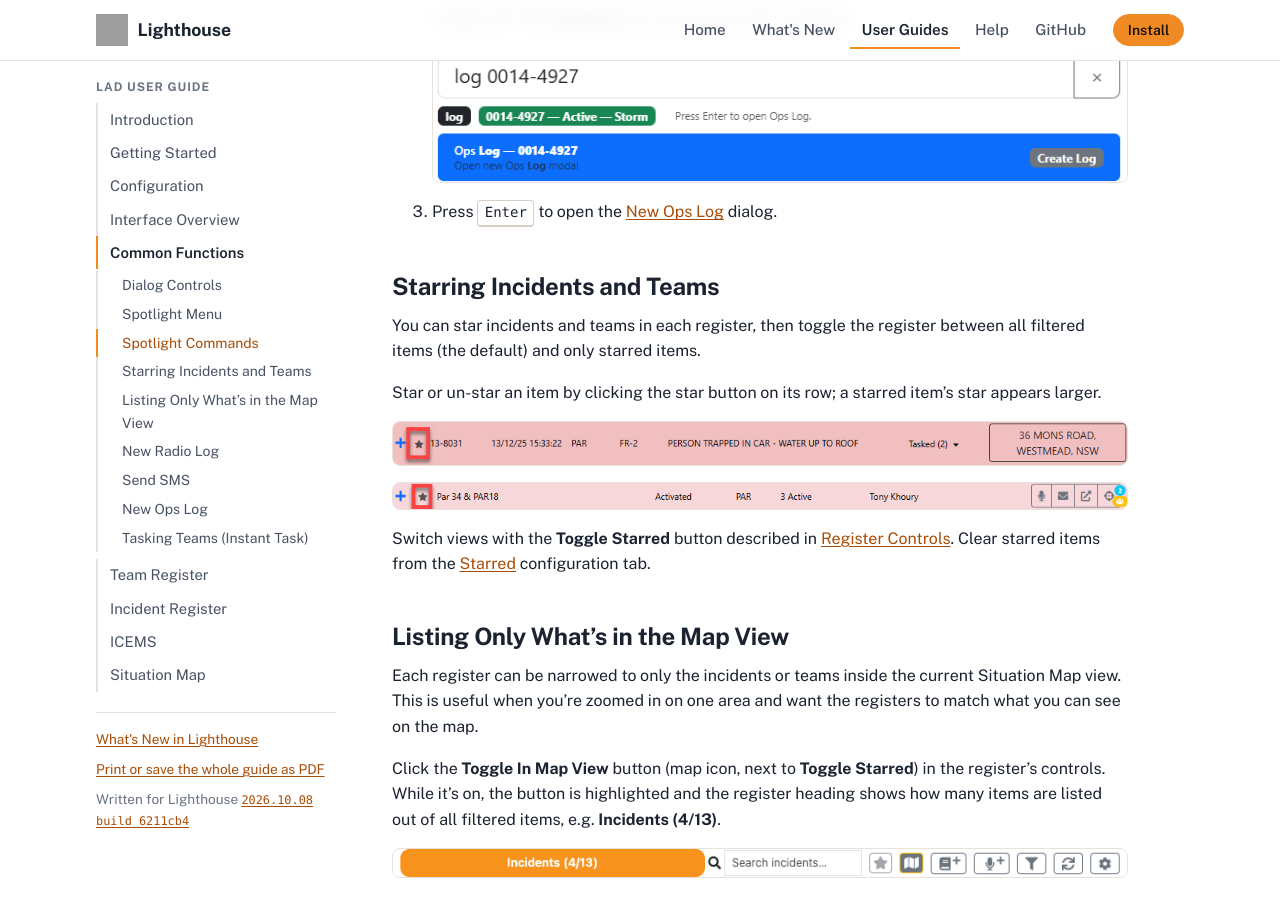
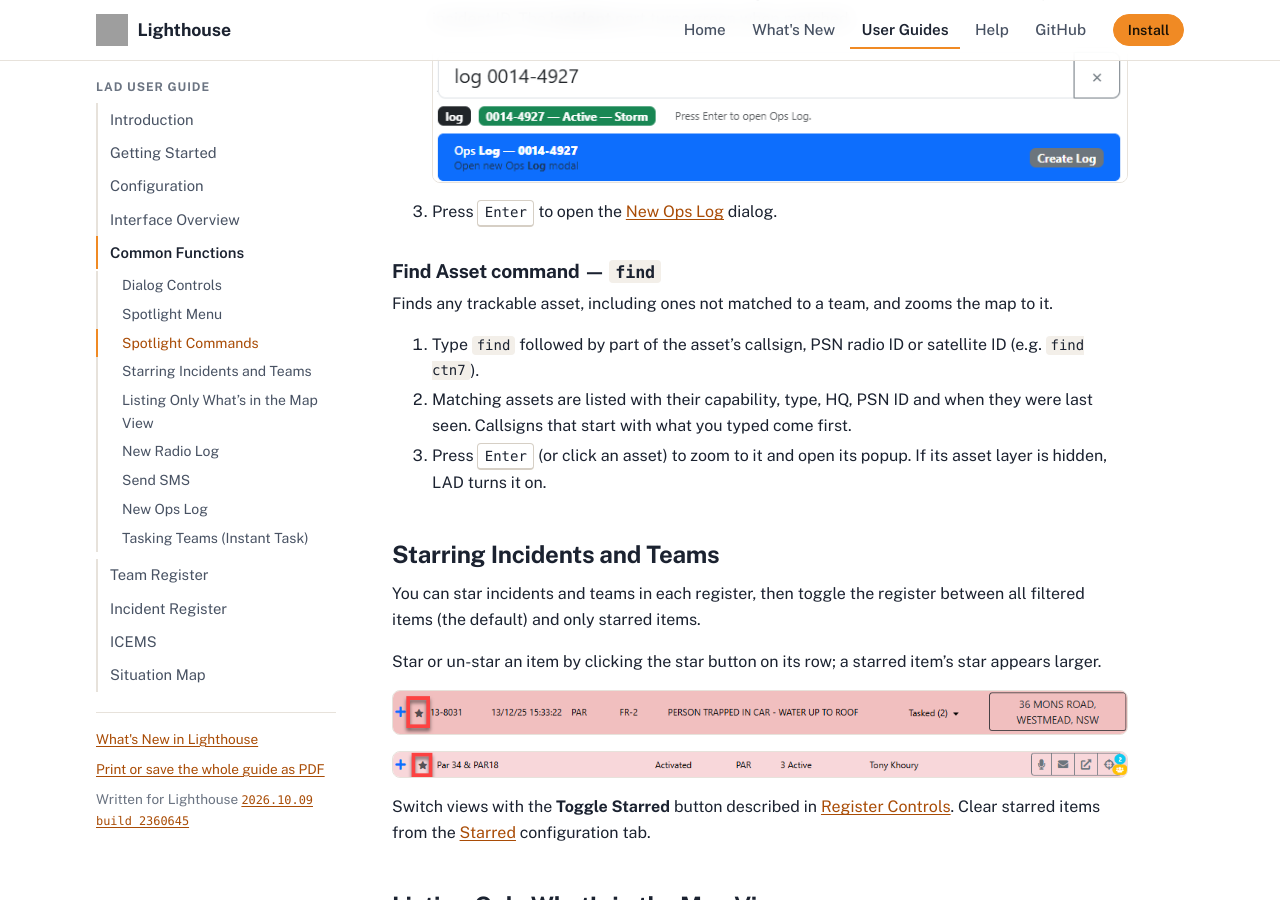
Before and after one commit to NSWSESMembers/lighthouse.ses.nsw.gov.au, a Jekyll site: the page built from preview/guides/lad/common-functions.md, in a window 1280 px wide and 900 px high, scrolled down 2325 px. Built offline with Jekyll 4.4.1, drawn with Linux system fonts in a browser that asks for light colours; grey boxes are pictures that could not be loaded.

Commit message:
Sync preview docs from NSWSESMembers/Lighthouse@2360645 (master-dev)

```diff
--- a/_data/lad_guide_preview.yml
+++ b/_data/lad_guide_preview.yml
@@ -1,2 +1,2 @@
-version_name: "2026.10.08 build 6211cb4"
-commit: "6211cb47df5b1aa0a6a8fa835688430fd5b4fc1f"
+version_name: "2026.10.09 build 2360645"
+commit: "2360645f10efdce8ac65268d0532cdaf025e168c"
--- a/preview/guides/lad/common-functions.md
+++ b/preview/guides/lad/common-functions.md
@@ -74,6 +74,14 @@ Creates a radio log against a team on an incident. Works the same way as `task`:
    ![Incident matched](images/spotlight-log-2.png)
 
 3. Press <kbd>Enter</kbd> to open the [New Ops Log](#new-ops-log) dialog.
+
+### Find Asset command — `find`
+
+Finds any trackable asset, including ones not matched to a team, and zooms the map to it.
+
+1. Type `find` followed by part of the asset's callsign, PSN radio ID or satellite ID (e.g. `find ctn7`).
+2. Matching assets are listed with their capability, type, HQ, PSN ID and when they were last seen. Callsigns that start with what you typed come first.
+3. Press <kbd>Enter</kbd> (or click an asset) to zoom to it and open its popup. If its asset layer is hidden, LAD turns it on.
 
 ## Starring Incidents and Teams
 
```
